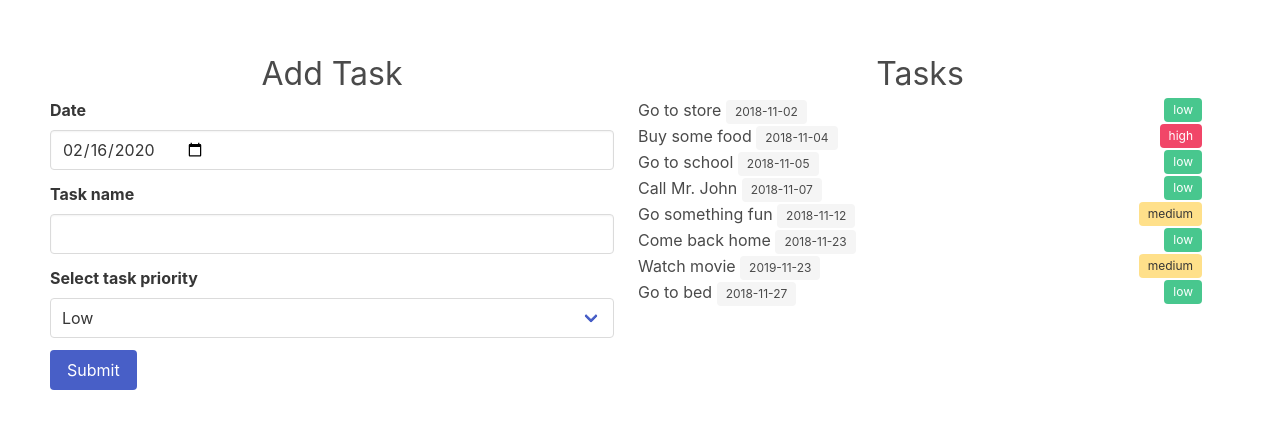
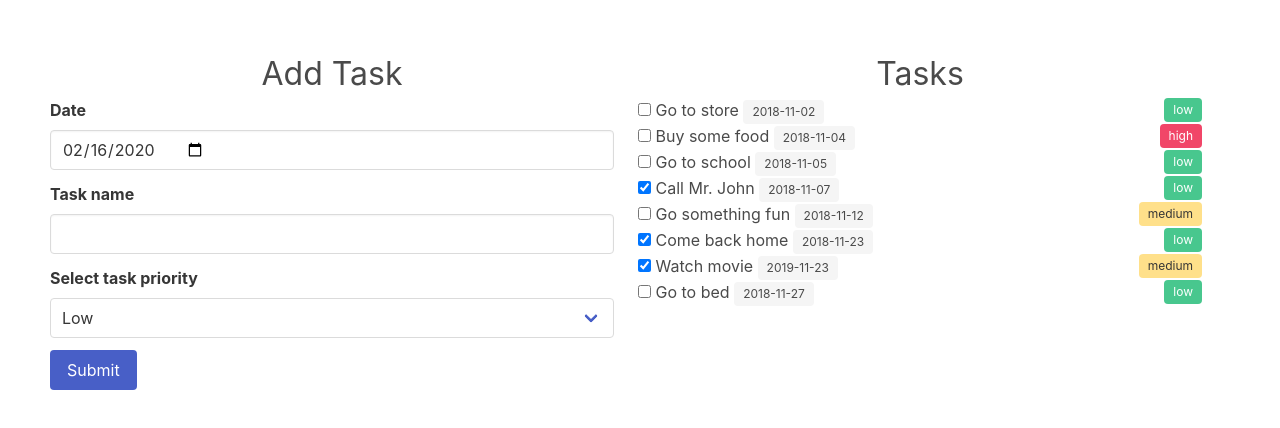
Before and after one commit to nadim1992/react-todo, a React (Create React App) app: page / in a window 1280 px wide. Shown: the top 428 px of the page. Built offline with nearby package versions, Linux system fonts and the light colour scheme.

Commit message:
Add complete property to demo data

```diff
--- a/src/components/App.js
+++ b/src/components/App.js
@@ -9,26 +9,24 @@ import 'bulma/css/bulma.css';
 import './App.css';
 
 function App() {
-    const [todos, setTodos] = useState([{
-        id:0,name:'',date:'',priority:'low'
-    }]);
+    const [todos, setTodos] = useState([]);
     const [date, setDate] = useState(getTodaysDate());
     const [name, setName] = useState('');
     const [priority, setPriority] = useState('low');
 
     const handleChange = (e) => {
-        switch ( e.target.name ) {
+        switch (e.target.name) {
             case 'date':
                 setDate(e.target.value);
-            break;
+                break;
 
             case 'name':
                 setName(e.target.value);
-            break;
+                break;
 
             case 'priority':
                 setPriority(e.target.value);
-            break;
+                break;
 
             default:
         }
@@ -38,7 +36,7 @@ function App() {
         let count = todos.length;
 
         setTodos([
-            { id: ++count, date, name, priority },
+            { id: ++count, complete: false, date, name, priority },
             ...todos
         ]);
 
@@ -56,14 +54,14 @@ function App() {
     // Initialize test data
     useEffect(() => {
         setTodos([
-            { id: 1, date: '2018-11-02', name: 'Go to store', priority: 'low' },
-            { id: 2, date: '2018-11-04', name: 'Buy some food', priority: 'high' },
-            { id: 3, date: '2018-11-05', name: 'Go to school', priority: 'low' },
-            { id: 4, date: '2018-11-07', name: 'Call Mr. John', priority: 'low' },
-            { id: 5, date: '2018-11-12', name: 'Go something fun', priority: 'medium' },
-            { id: 6, date: '2018-11-23', name: 'Come back home', priority: 'low' },
-            { id: 7, date: '2019-11-23', name: 'Watch movie', priority: 'medium' },
-            { id: 8, date: '2018-11-27', name: 'Go to bed', priority: 'low' }
+            { id: 1, complete: false, date: '2018-11-02', name: 'Go to store', priority: 'low' },
+            { id: 2, complete: false, date: '2018-11-04', name: 'Buy some food', priority: 'high' },
+            { id: 3, complete: false, date: '2018-11-05', name: 'Go to school', priority: 'low' },
+            { id: 4, complete: true, date: '2018-11-07', name: 'Call Mr. John', priority: 'low' },
+            { id: 5, complete: false, date: '2018-11-12', name: 'Go something fun', priority: 'medium' },
+            { id: 6, complete: true, date: '2018-11-23', name: 'Come back home', priority: 'low' },
+            { id: 7, complete: true, date: '2019-11-23', name: 'Watch movie', priority: 'medium' },
+            { id: 8, complete: false, date: '2018-11-27', name: 'Go to bed', priority: 'low' }
         ]);
     }, []);
 
--- a/src/components/ListContainer.js
+++ b/src/components/ListContainer.js
@@ -11,7 +11,7 @@ function DateTag(props) {
 function PriorityTag(props) {
     let classes = 'tag is-pulled-right';
 
-    switch ( props.priority ) {
+    switch (props.priority) {
         case 'low':
             classes += ' has-background-success has-text-white ';
             break;
@@ -42,7 +42,12 @@ function ListContainer(props) {
             <ul className="list">
                 {props.todos.map(todo =>
                     <li className="list-item" key={todo.id}>
-                        {todo.name} <DateTag date={todo.date} />
+                        <label class="checkbox">
+                            <input
+                                checked={todo.complete}
+                                type="checkbox"
+                            /> {todo.name} <DateTag date={todo.date} />
+                        </label>
                         <PriorityTag priority={todo.priority} />
                     </li>
                 )}
--- a/src/helpers.js
+++ b/src/helpers.js
@@ -1,7 +1,7 @@
 export function getTodaysDate() {
     const today = new Date();
-    const day   = String( today.getDate() ).padStart(2, '0');
-    const month = String( today.getMonth() + 1 ).padStart(2, '0');  // January is 0!
+    const day   = String(today.getDate()).padStart(2, '0');
+    const month = String(today.getMonth() + 1).padStart(2, '0');  // January is 0!
 
     return `${today.getFullYear()}-${month}-${day}`;
 }
```
